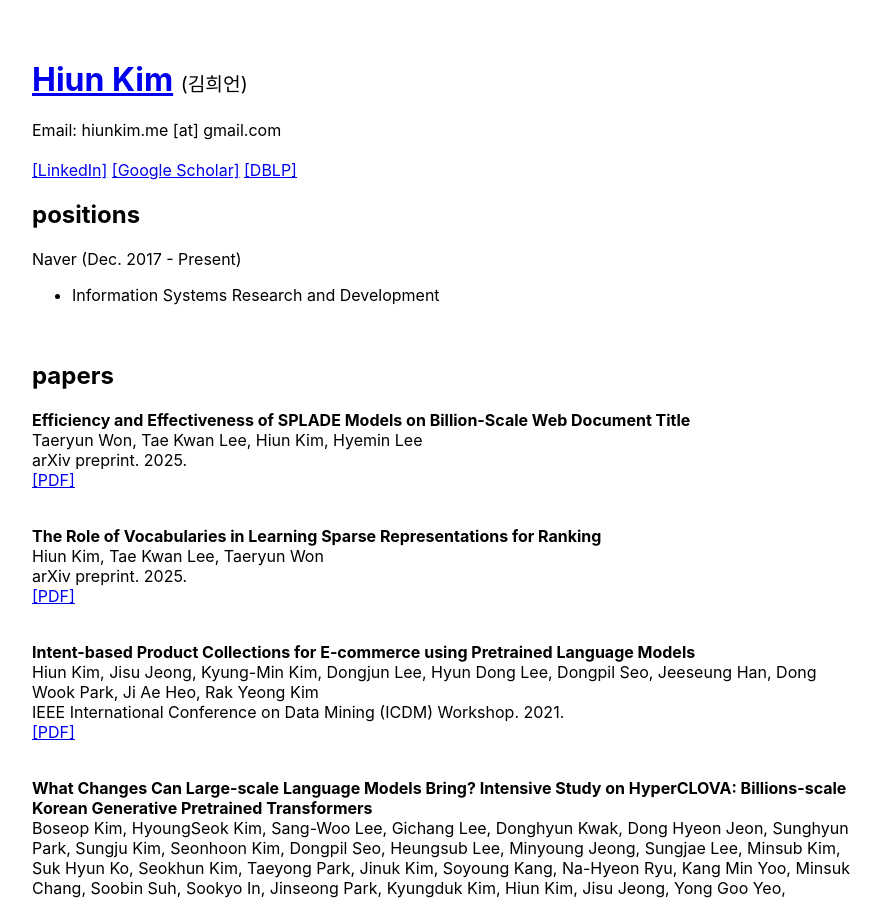
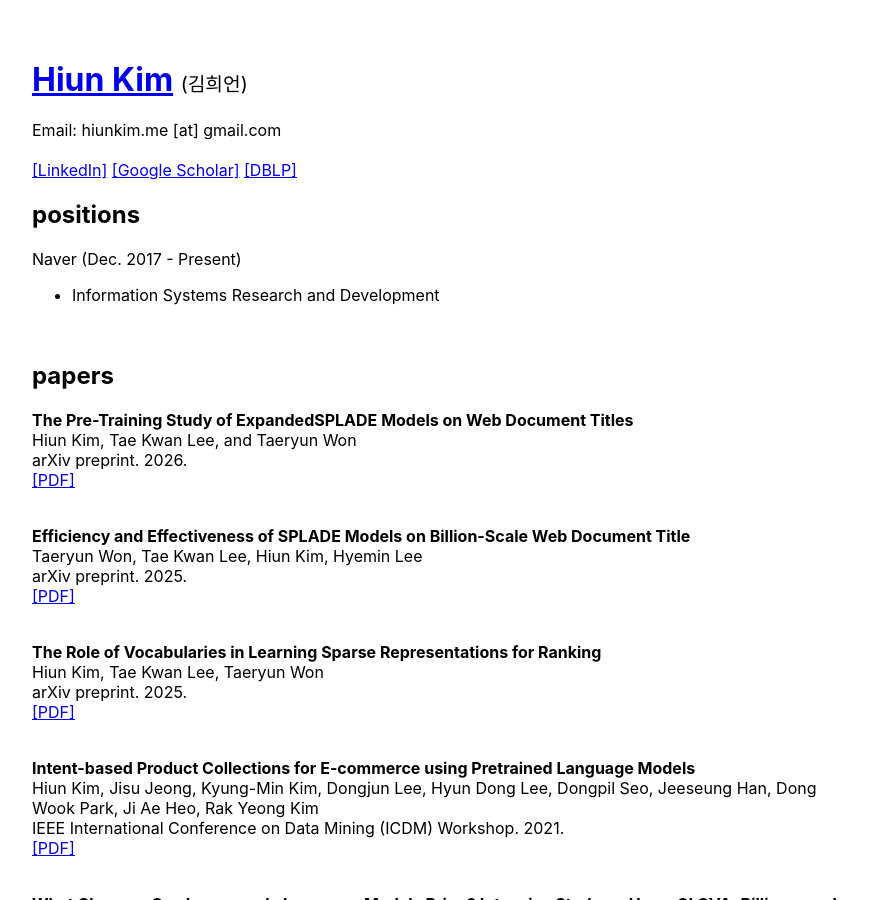
Before and after one commit to hiun/hiun.github.io, a Jekyll site: the page built from index.md, in a window 1280 px wide and 900 px high. Shown: the whole window, without its empty margins (193-1074 px from the left). Built offline with Jekyll 4.4.1, drawn with Linux system fonts in a browser that asks for light colours.

Commit message:
Update papers.json

```diff
--- a/_data/papers.json
+++ b/_data/papers.json
@@ -1,4 +1,11 @@
 [
+  {
+    "subject": "The Pre-Training Study of ExpandedSPLADE Models on Web Document Titles",
+    "authors": "Hiun Kim, Tae Kwan Lee, and Taeryun Won",
+    "venue": "arXiv preprint",
+    "date": "2026",
+    "link": "<a href=\"https://arxiv.org/abs/2605.01407\">[PDF]</a>"
+  },
   {
     "subject": "Efficiency and Effectiveness of SPLADE Models on Billion-Scale Web Document Title",
     "authors": "Taeryun Won, Tae Kwan Lee, Hiun Kim, Hyemin Lee",
```
